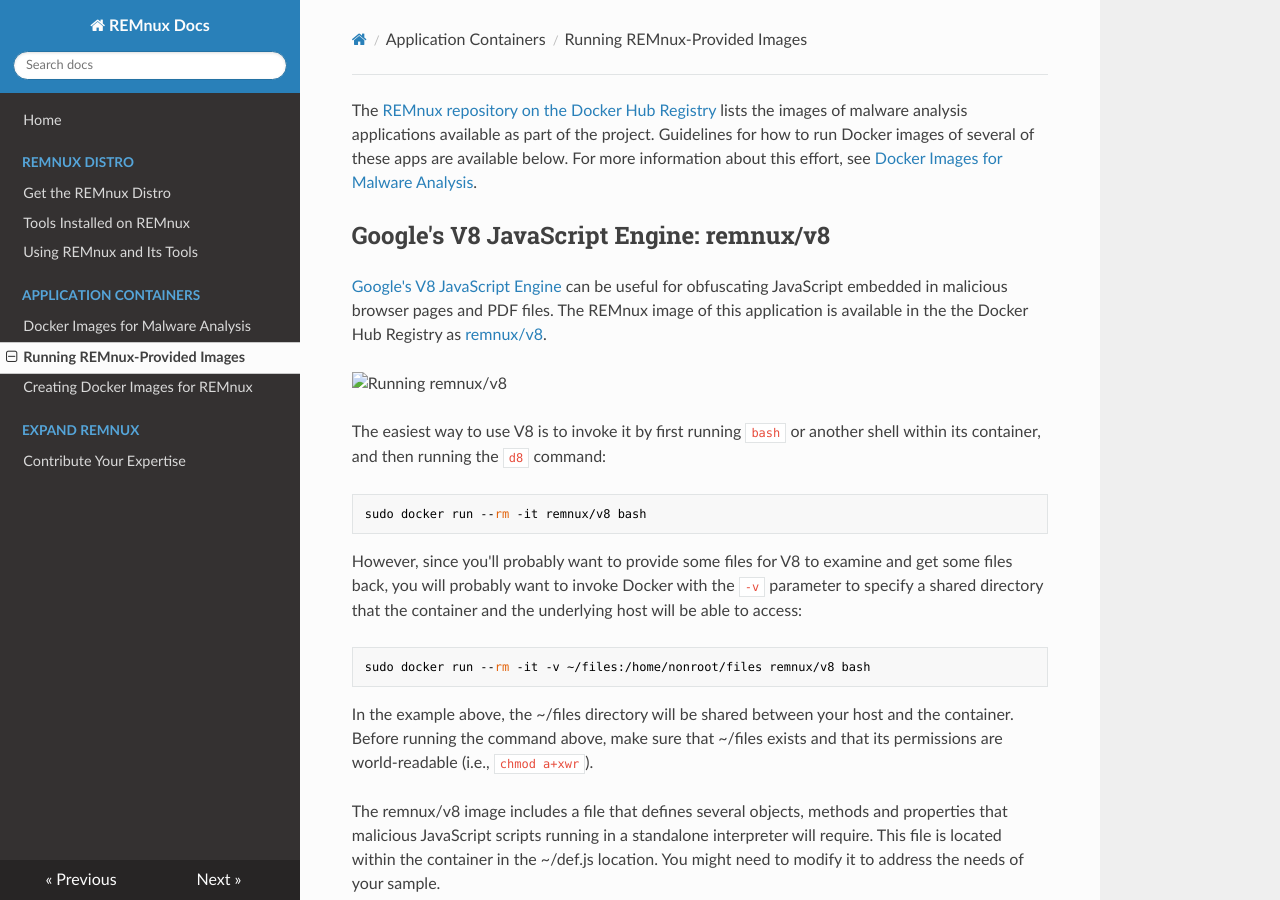
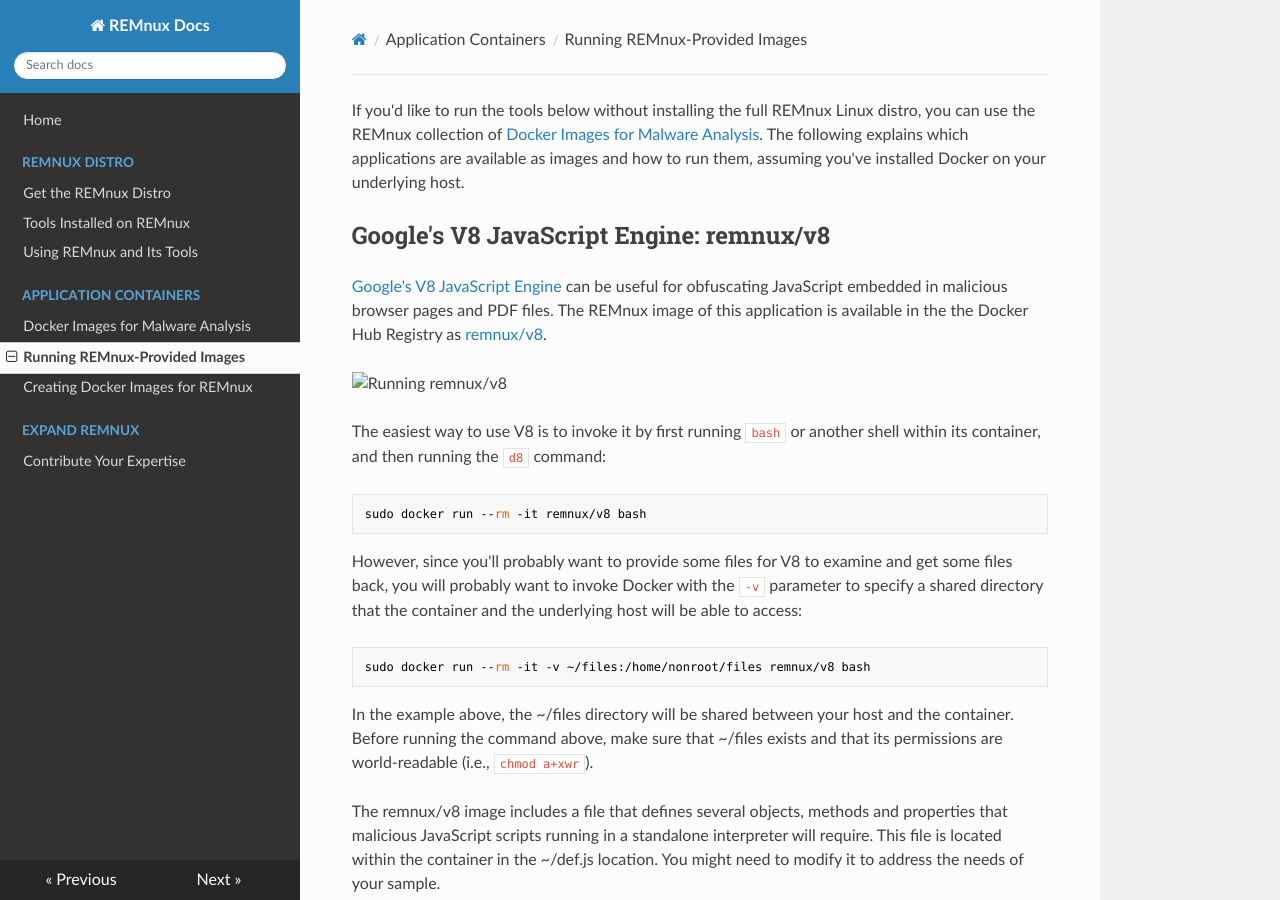
Before and after one commit to wzod/docs, an MkDocs documentation site: the page built from source/containers/run-apps.md, in a window 1280 px wide and 900 px high. Built offline with MkDocs 1.6.1, drawn with Linux system fonts in a browser that asks for light colours; nearby versions of some CDN libraries; old or Windows-style settings are respelled for this version of MkDocs.

Commit message:
Updated intro

```diff
--- a/source/containers/run-apps.md
+++ b/source/containers/run-apps.md
@@ -1,4 +1,4 @@
-The [REMnux repository on the Docker Hub Registry](https://registry.hub.docker.com/repos/remnux/) lists the images of malware analysis applications available as part of the project. Guidelines for how to run Docker images of several of these apps are available below. For more information about this effort, see [Docker Images for Malware Analysis](malware-analysis.md).
+If you'd like to run the tools below without installing the full REMnux Linux distro, you can use the REMnux collection of [Docker Images for Malware Analysis](malware-analysis.md). The following explains which applications are available as images and how to run them, assuming you've installed Docker on your underlying host.
 
 ## Google's V8 JavaScript Engine: remnux/v8
 
```
